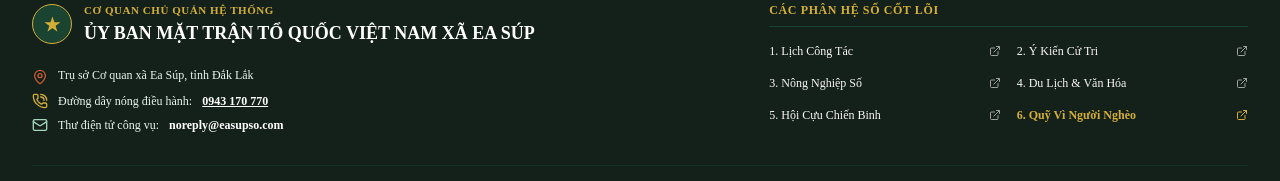
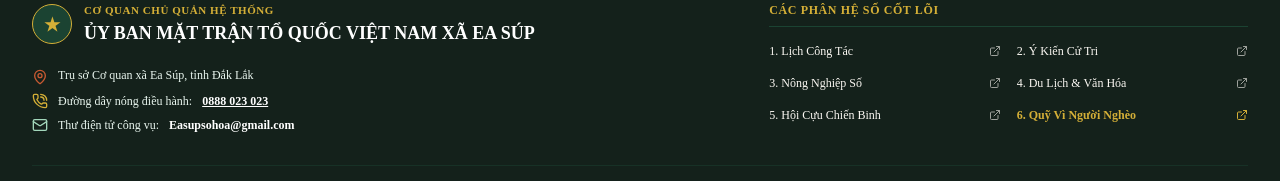
Before and after one commit to lehanhkt01-gif/easupso, a Next.js app: page / in a window 1280 px wide. Shown: the part 1102-1283 px from the top of the page. Built offline with nearby package versions, Linux system fonts and the light colour scheme; no server answers; the database is empty.

Commit message:
feat: Cap nhat hotline 0888023023, email Easupsohoa@gmail.com va hoan doi vi tri nut 3 gach truoc, dang nhap sau tren mobile

```diff
--- a/src/app/login/page.tsx
+++ b/src/app/login/page.tsx
@@ -185,7 +185,7 @@
             <Lock className="w-3 h-3 text-[#10B981]" />
             Kết nối mã hóa SSL 256-bit chuẩn Gov Zero-Trust
           </p>
-          <p>Đường dây nóng hỗ trợ: <strong>0943 170 770</strong> | noreply@easupso.com</p>
+          <p>Đường dây nóng hỗ trợ: <strong>0888 023 023</strong> | Easupsohoa@gmail.com</p>
         </div>
       </div>
 
--- a/src/components/layout/Footer.tsx
+++ b/src/components/layout/Footer.tsx
@@ -37,15 +37,15 @@
               <div className="flex items-center gap-2.5">
                 <PhoneCall className="w-4 h-4 text-[#D4AF37] flex-shrink-0" />
                 <span>Đường dây nóng điều hành: </span>
-                <a href="tel:0943170770" className="font-bold text-white hover:text-[#D4AF37] underline">
-                  0943 170 770
+                <a href="tel:0888023023" className="font-bold text-white hover:text-[#D4AF37] underline">
+                  0888 023 023
                 </a>
               </div>
               <div className="flex items-center gap-2.5">
                 <Mail className="w-4 h-4 text-[#A3D7BB] flex-shrink-0" />
                 <span>Thư điện tử công vụ: </span>
-                <a href="mailto:noreply@easupso.com" className="font-bold text-white hover:underline">
-                  noreply@easupso.com
+                <a href="mailto:Easupsohoa@gmail.com" className="font-bold text-white hover:underline">
+                  Easupsohoa@gmail.com
                 </a>
               </div>
             </div>
--- a/src/components/layout/Header.tsx
+++ b/src/components/layout/Header.tsx
@@ -179,9 +179,18 @@
             )}
           </nav>
 
-          {/* 3. KHỐI NÚT ĐIỆN THOẠI: NÚT ĐĂNG NHẬP (CHỈ ICON) + NÚT 3 GẠCH NGANG */}
+          {/* 3. KHỐI NÚT ĐIỆN THOẠI: NÚT 3 GẠCH NGANG TRƯỚC, BIỂU TƯỢNG ĐĂNG NHẬP SAU */}
           <div className="flex xl:hidden items-center gap-2 shrink-0">
-            {/* Nút Đăng nhập: Trên điện thoại CHỈ HIỂN THỊ BIỂU TƯỢNG */}
+            {/* NÚT 3 GẠCH NGANG (HAMBURGER): Mở menu chứa Trang chủ & 6 ứng dụng */}
+            <button
+              onClick={() => setMobileMenuOpen(!mobileMenuOpen)}
+              className="w-9 h-9 sm:w-10 sm:h-10 rounded-xl bg-white text-[#1B4332] border border-[#E8E2D5] flex items-center justify-center shrink-0 shadow-2xs hover:bg-[#FAF7F2] active:scale-95 transition cursor-pointer"
+              aria-label="Menu 6 ứng dụng hệ sinh thái số"
+            >
+              {mobileMenuOpen ? <X className="w-5 h-5" /> : <Menu className="w-5 h-5" />}
+            </button>
+
+            {/* Nút Đăng nhập: Trên điện thoại CHỈ HIỂN THỊ BIỂU TƯỢNG (NẰM BÊN PHẢI NGOÀI CÙNG) */}
             {session?.user ? (
               <Link
                 href="/admin"
@@ -201,15 +210,6 @@
                 <User className="w-4 h-4 sm:w-4.5 sm:h-4.5" />
               </Link>
             )}
-
-            {/* NÚT 3 GẠCH NGANG (HAMBURGER): Mở menu chứa Trang chủ & 6 ứng dụng */}
-            <button
-              onClick={() => setMobileMenuOpen(!mobileMenuOpen)}
-              className="w-9 h-9 sm:w-10 sm:h-10 rounded-xl bg-white text-[#1B4332] border border-[#E8E2D5] flex items-center justify-center shrink-0 shadow-2xs hover:bg-[#FAF7F2] active:scale-95 transition cursor-pointer"
-              aria-label="Menu 6 ứng dụng hệ sinh thái số"
-            >
-              {mobileMenuOpen ? <X className="w-5 h-5" /> : <Menu className="w-5 h-5" />}
-            </button>
           </div>
         </div>
       </div>
--- a/src/constants/easup-data.ts
+++ b/src/constants/easup-data.ts
@@ -2,7 +2,7 @@
  * HỆ SINH THÁI CHUYỂN ĐỔI SỐ XÃ EA SÚP - HẰNG SỐ CỐT LÕI (EASUP DATA CONSTANTS)
  * Địa giới hành chính: Cấp xã trực thuộc tỉnh Đắk Lắk (TUYỆT ĐỐI KHÔNG CÒN CẤP HUYỆN)
  * Cơ quan chủ quản: Ủy ban Mặt trận Tổ quốc Việt Nam xã Ea Súp
- * Đường dây nóng: 0943 170 770 | Email: noreply@easupso.com
+ * Đường dây nóng: 0888 023 023 | Email: Easupsohoa@gmail.com
  */
 
 export type VillageType = 'THON_SO' | 'THON_TEN' | 'BUON';
@@ -157,8 +157,8 @@
     iconName: 'ShieldCheck',
     bentoSpan: 'col-span-12 md:col-span-6 lg:col-span-4',
     ctaPrimaryText: 'Bản Tin CCB',
-    ctaSecondaryText: 'Hotline 0943 170 770',
-    ctaSecondaryUrl: 'tel:0943170770',
+    ctaSecondaryText: 'Hotline 0888 023 023',
+    ctaSecondaryUrl: 'tel:0888023023',
     displayOrder: 5,
     isCore: true,
     liveMetrics: {
--- a/src/lib/constants.ts
+++ b/src/lib/constants.ts
@@ -50,8 +50,8 @@
     'Ủy ban nhân dân xã Ea Súp',
     'Các tổ chức chính trị - xã hội xã Ea Súp',
   ],
-  hotline: '0943 170 770',
-  email: 'noreply@easupso.com',
+  hotline: '0888 023 023',
+  email: 'Easupsohoa@gmail.com',
   subsystems: [
     {
       id: 'lichcongtac',
```
Also changed, not shown: 2 other files (tests, documents, lock files or other folders).
